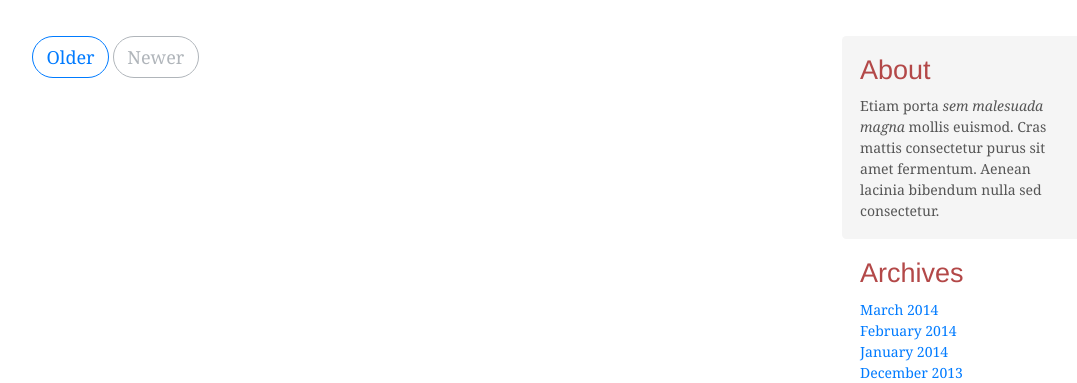
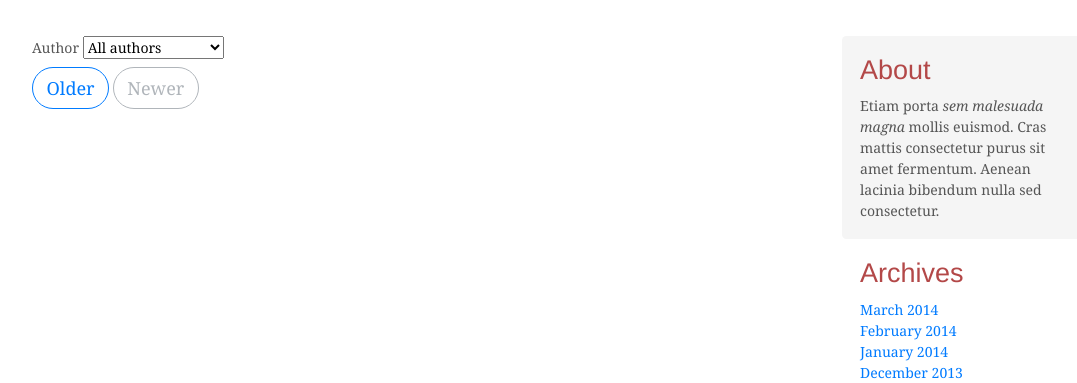
Before and after one commit to marijanikolovski/blog, a PHP site: page /home.php in a window 1280 px wide. Shown: the part 258-641 px from the top of the page, without its empty margins (83-1160 px from the left). Run offline with PHP 8.4, Linux system fonts and the light colour scheme; data comes from the database, SQL or seed files in the repository.

Commit message:
a drop-down list of all authors, when an author is selected to list his posts

```diff
--- a/home.php
+++ b/home.php
@@ -39,9 +39,20 @@
 
     <?php include ('footer.php') ?>
     <script>
+        // button for create-post.php
         document.querySelector('.btn').addEventListener('click', function() {
             location.href = 'create-post.php';
         })
+
+        // select author
+        const select = document.querySelector("select");
+
+        select.addEventListener("change", () => {
+            var id = select.querySelector(`option[value="${select.value}"]`);
+            var a = id.value;
+            location.href = 'home.php?id='+a;
+            console.log(author_id);
+        });
     </script>
 </body>
 
--- a/posts.php
+++ b/posts.php
@@ -2,23 +2,50 @@
     include ('db.php');
 
     //$sql = "SELECT * FROM posts ORDER BY created_at DESC";
-    $sql = "SELECT p.id, p.title, p.body, p.created_at, a.first_name, a.last_name
+    $sql = "SELECT  p.author_id, p.title, p.body, p.created_at, a.first_name, a.last_name, a.id
     FROM posts as p INNER JOIN author as a
     ON p.author_id = a.id
     ORDER BY created_at DESC";
 
     $posts = fetch($sql, $connection,true);
 
+    $sqlAuthor = "SELECT id, first_name, last_name, gender FROM author";
+    $authors = fetch($sqlAuthor, $connection,true);
+
+    if(isset($_GET['id'])) {
+
+        $sqlSelectAuthor = "SELECT  p.author_id, p.title, p.body, p.created_at, a.first_name, a.last_name, a.id
+        FROM posts as p INNER JOIN author as a
+        ON p.author_id = a.id
+        WHERE p.author_id = {$_GET['id']}
+        ORDER BY created_at DESC";
+        $posts = fetch($sqlSelectAuthor, $connection,true);
+}
     //var_dump($posts);
 ?>
 
 <div class="col-sm-8 blog-main">
-
+    <div>
+        <form class="post" action="create-post.php" method="POST" id="postsForma">
+            <label for="author">Author</label>
+            <select type="text" name="author"  id="post" placeholder="Select Author">
+            <?php
+                foreach($authors as $author) {
+            ?>
+            <option value="none" selected disabled hidden>All authors</option>
+            <option class="<?php echo $author['id'] ?>" value="<?php echo $author['id'] ?>">
+            <?php echo ($author['first_name']) . ' ' . ($author['last_name']) ?>
+            </option>
+            <?php
+                }
+            ?>
+            </select>
+        </form>
+    </div>
 <?php
     foreach ($posts as $post) {
 
 ?>
-
 <div class="blog-post">
     <h2 class="blog-post-title"><a href="single-post.php?post_id=<?php echo($post['id']) ?>"><?php echo $post['title'] ?></a></h2>
     <p class="blog-post-meta"><?php echo $post['created_at'] ?> by <a href="#"><?php echo ($post['first_name']) . ' ' . ($post['last_name'])  ?></a></p>
@@ -29,7 +56,6 @@
 <?php
     }
 ?>
-
 <nav class="blog-pagination">
     <a class="btn btn-outline-primary" href="#">Older</a>
     <a class="btn btn-outline-secondary disabled" href="#">Newer</a>
```
